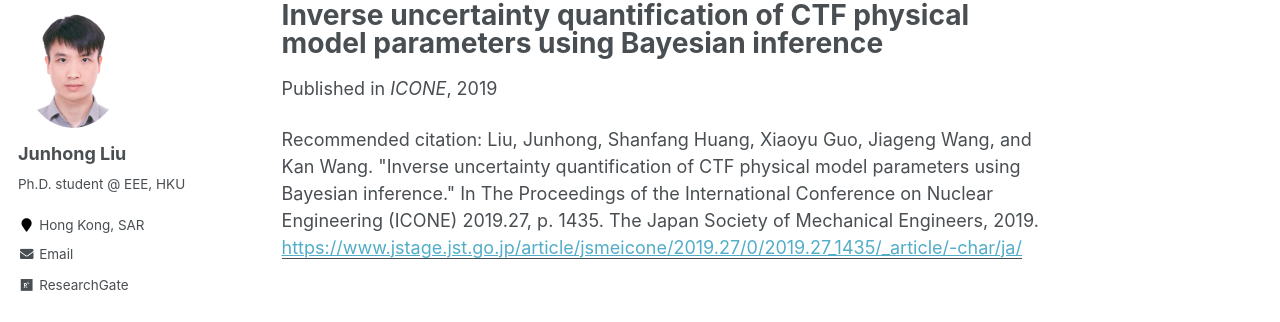
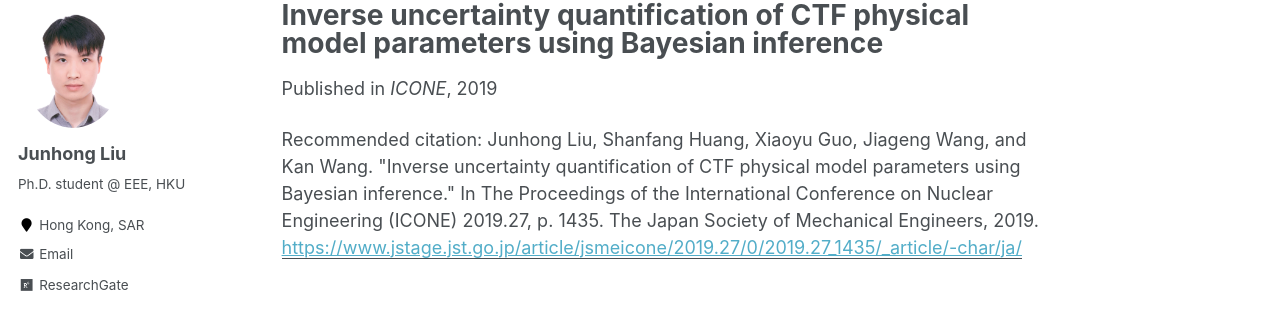
Before and after one commit to johnny-eee/online, a Jekyll site: the page built from _publications/2019-05-19-paper-title-number-3.md, in a window 1280 px wide. Shown: the part 117-439 px from the top of the page. Built offline with Jekyll 4.4.1, drawn with Linux system fonts in a browser that asks for light colours.

```diff
--- a/_publications/2019-05-19-paper-title-number-3.md
+++ b/_publications/2019-05-19-paper-title-number-3.md
@@ -6,5 +6,5 @@ excerpt: 'This work illustrates a quantitative uncertainty analysis of CTF, one
 date: 2019-05-19
 venue: 'ICONE'
 paperurl: 'https://www.jstage.jst.go.jp/article/jsmeicone/2019.27/0/2019.27_1435/_article/-char/ja/'
-citation: 'Liu, Junhong, Shanfang Huang, Xiaoyu Guo, Jiageng Wang, and Kan Wang. "Inverse uncertainty quantification of CTF physical model parameters using Bayesian inference." In The Proceedings of the International Conference on Nuclear Engineering (ICONE) 2019.27, p. 1435. The Japan Society of Mechanical Engineers, 2019.'
+citation: 'Junhong Liu, Shanfang Huang, Xiaoyu Guo, Jiageng Wang, and Kan Wang. "Inverse uncertainty quantification of CTF physical model parameters using Bayesian inference." In The Proceedings of the International Conference on Nuclear Engineering (ICONE) 2019.27, p. 1435. The Japan Society of Mechanical Engineers, 2019.'
 ---
```
